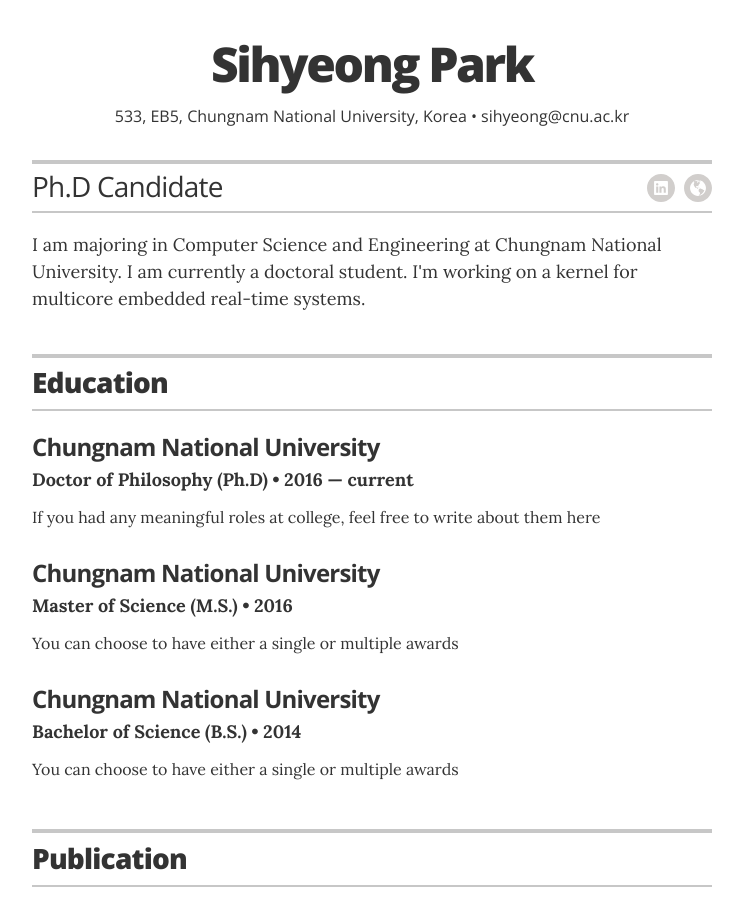
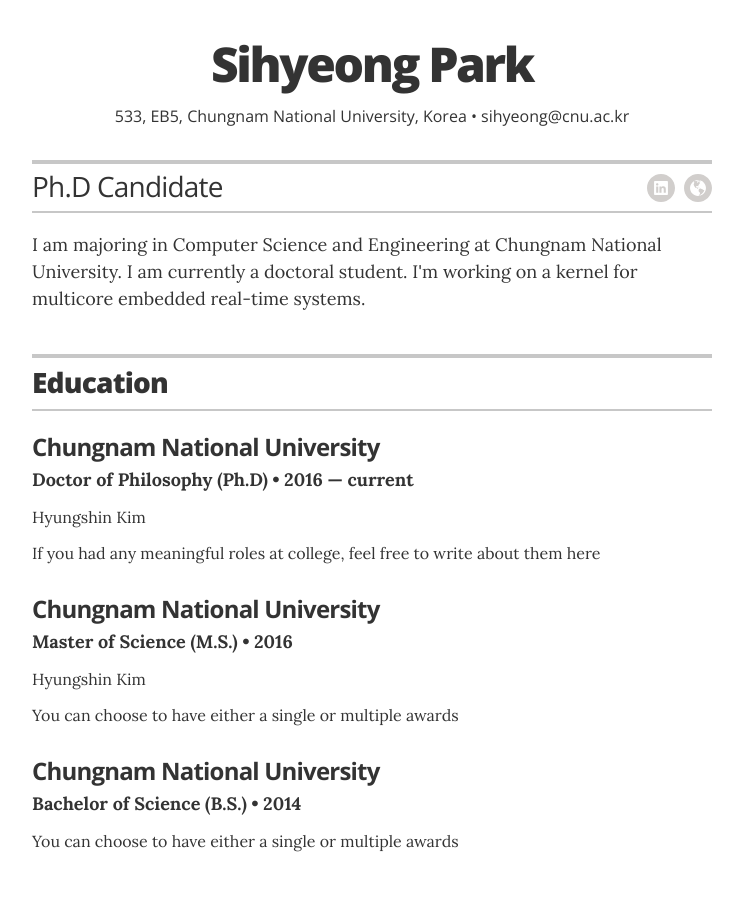
Before and after one commit to sihyeong/sihyeong.github.io, a Jekyll site: the page built from index.html, in a window 1280 px wide and 900 px high. Shown: the whole window, without its empty margins (268-1011 px from the left). Built offline with Jekyll 4.4.1, drawn with Linux system fonts in a browser that asks for light colours.

Commit message:
add supervisor

```diff
--- a/_data/education.yml
+++ b/_data/education.yml
@@ -2,11 +2,13 @@
 - degree: Doctor of Philosophy (Ph.D)
   uni: Chungnam National University
   year: 2016 &mdash; current
+  supervisor: Hyungshin Kim
   summary: If you had any meaningful roles at college, feel free to write about them here
 
 - degree: Master of Science (M.S.)
   uni: Chungnam National University
   year: 2016
+  supervisor: Hyungshin Kim
   summary: You can choose to have either a single or multiple awards
 
 - degree: Bachelor of Science (B.S.)
--- a/_layouts/resume.html
+++ b/_layouts/resume.html
@@ -67,7 +67,7 @@
               {% endfor %}
             </ul></h5>
 
-
+          <p class="resume-item-copy">{{ education.supervisor }}</p>
           <p class="resume-item-copy">{{ education.summary }}</p>
         </div>
         {% endfor %}
```
